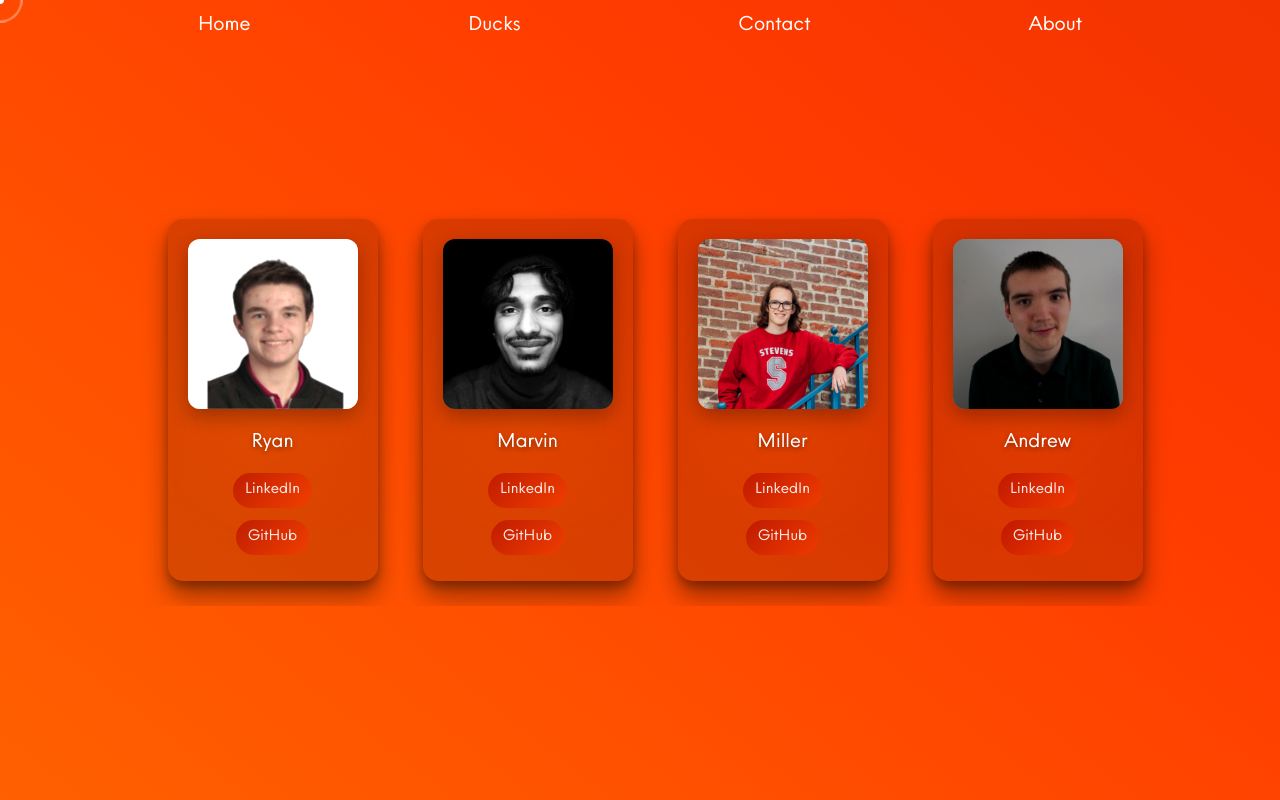
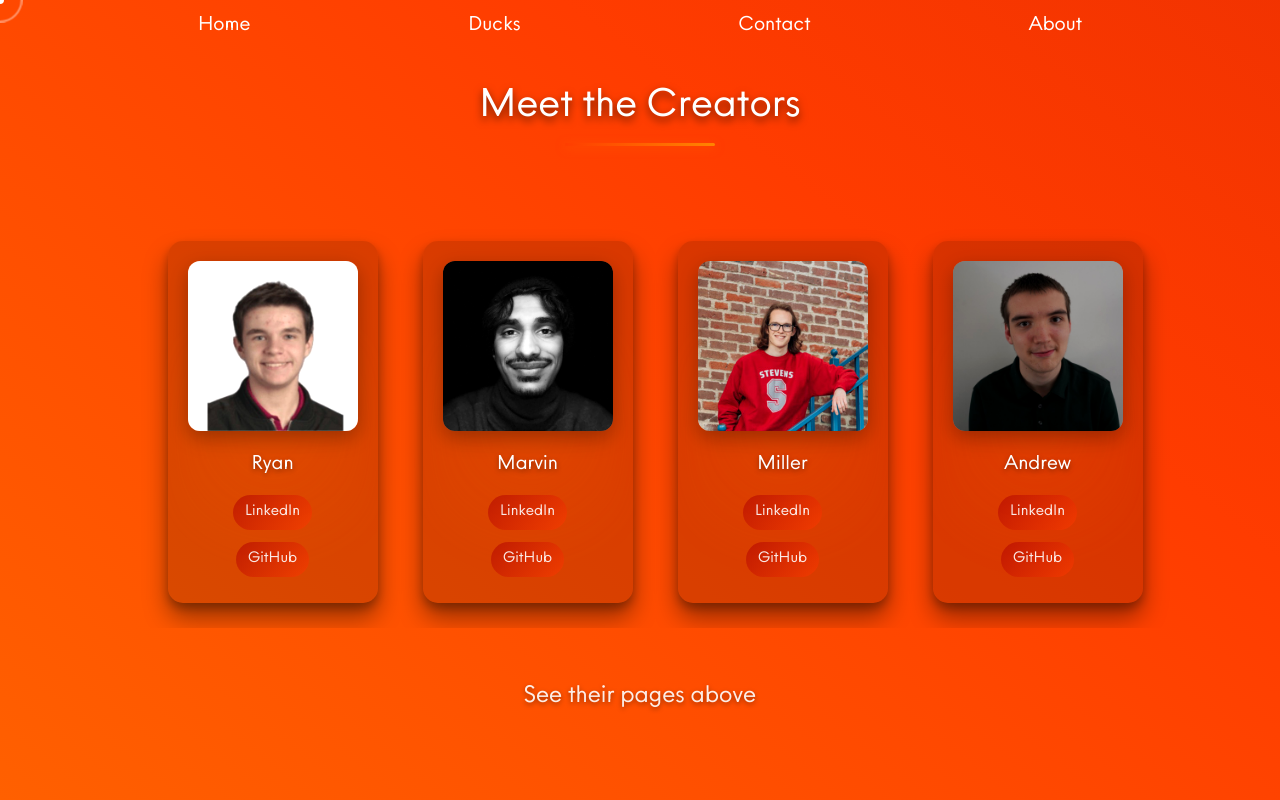
Before and after one commit to Slackow/ClassBuilder3D, a React (Vite) app in the folder frontend/: page /contact in a window 1280 px wide. Built offline with nearby package versions, Linux system fonts and the light colour scheme.

Commit message:
Change in Contact Page for Meet Creators.

```diff
--- a/frontend/src/App.jsx
+++ b/frontend/src/App.jsx
@@ -28,7 +28,7 @@ function Home() {
         <Duck3D />
         {/* If you still want the quack sound, add the hitbox button back here */}
       </div>
-      <h1>Welcome To ClassBuilder3D!</h1>
+      <h1>Welcome To ClassBuilder3D</h1>
       <div className="logo">
         {/* 3. Replace <a> with <Link> pointing to the chat route */}
         <Link to="/chat">
--- a/frontend/src/Contacts.css
+++ b/frontend/src/Contacts.css
@@ -175,3 +175,73 @@
     height: 140px;
   }
 }
+
+/* Styling for "Meet the Creators" heading */
+.creators-heading {
+  font-family: 'PastaRegular', sans-serif;
+  font-size: 2.5rem;
+  color: white;
+  text-align: center;
+  margin: 40px 0 30px;
+  text-shadow: 0 4px 8px rgba(0, 0, 0, 0.6);
+  position: relative;
+  display: inline-block;
+  width: 100%;
+}
+
+/* Decorative underline for the heading */
+.creators-heading::after {
+  content: '';
+  position: absolute;
+  bottom: -10px;
+  left: 50%;
+  width: 150px;
+  height: 3px;
+  background: linear-gradient(90deg,
+    rgba(255, 60, 0, 0.8),
+    rgba(255, 150, 0, 0.8)
+  );
+  transform: translateX(-50%);
+  border-radius: 2px;
+  box-shadow: 0 2px 10px rgba(255, 100, 0, 0.5);
+}
+
+/* Styling for "See their pages" subtitle */
+.pages-subtitle {
+  font-family: 'PastaRegular', sans-serif;
+  font-size: 1.5rem;
+  color: rgba(255, 255, 255, 0.9);
+  text-align: center;
+  margin: 30px 0 50px;
+  text-shadow: 0 2px 5px rgba(0, 0, 0, 0.4);
+  animation: fadeIn 1s ease-in-out;
+}
+
+/* Animation for the subtitle */
+@keyframes fadeIn {
+  from {
+    opacity: 0;
+    transform: translateY(10px);
+  }
+  to {
+    opacity: 1;
+    transform: translateY(0);
+  }
+}
+
+/* Mobile responsiveness for new elements */
+@media (max-width: 768px) {
+  .creators-heading {
+    font-size: 2rem;
+    margin: 30px 0 25px;
+  }
+
+  .creators-heading::after {
+    width: 120px;
+  }
+
+  .pages-subtitle {
+    font-size: 1.2rem;
+    margin: 25px 0 40px;
+  }
+}
--- a/frontend/src/Contacts.jsx
+++ b/frontend/src/Contacts.jsx
@@ -7,6 +7,9 @@ import Andrew from '../images/Andrew.jpg';
 function Contacts() {
   return (
     <div className="fade-container">
+      {/* Added heading for "Meet the Creators" */}
+      <h2 className="creators-heading">Meet the Creators</h2>
+
       <div className="images-container">
         <div className="image-item">
           <img src={Ryan} alt="Ryan" />
@@ -89,6 +92,9 @@ function Contacts() {
           </a>
         </div>
       </div>
+
+      {/* Added subtitle "See their pages" */}
+      <p className="pages-subtitle">See their pages above</p>
     </div>
   );
 }
```
